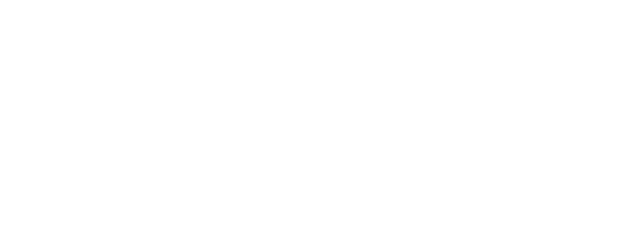
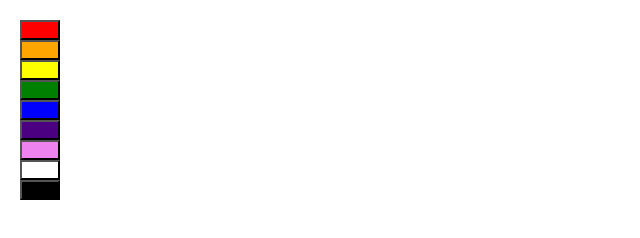
Before and after one commit to VF25G/Canvas-DrawLine-Demo1, a plain HTML site: page index.html in a window 1280 px wide. Shown: the whole page, without its empty margins (0-640 px from the left). Drawn offline with Linux system fonts and the light colour scheme.

Commit message:
add colorPalette

```diff
--- a/index.html
+++ b/index.html
@@ -10,21 +10,47 @@
 </head>
 
 <body>
-    <canvas id="canvas" width="100" height="100"></canvas>
+    <div id="canvas-wrap">
+        <canvas id="canvas" width="100" height="100"></canvas>
+        <!-- 我自己也嫌弃代码重复垃圾，等以后学到新的知识再来优化吧，Flag～ -->
+        <div class="colorPalette">
+            <button id="red" onclick="getButtonColor(id)"></button>
+            <button id="orange" onclick="getButtonColor(id)"></button>
+            <button id="yellow" onclick="getButtonColor(id)"></button>
+            <button id="green" onclick="getButtonColor(id)"></button>
+            <button id="blue" onclick="getButtonColor(id)"></button>
+            <button id="indigo" onclick="getButtonColor(id)"></button>
+            <button id="violet" onclick="getButtonColor(id)"></button>
+            <button id="white" onclick="getButtonColor(id)"></button>
+            <button id="black" onclick="getButtonColor(id)"></button>
+        </div>
+    </div>
     <script>
+        function getButtonColor(color) {
+            ctx.strokeStyle = color
+            if (color.toString() === 'white') {
+                canvasLineWidth = 40
+            } else {
+                canvasLineWidth = 8
+            }
+        }
+
+
         let painting = false
         //let paintingRadius = 10
+        let canvasLineWidth = 8
         let last
+
 
         var canvas = document.getElementById("canvas");
         canvas.width = document.documentElement.clientWidth;
         canvas.height = document.documentElement.clientHeight;
 
         var ctx = canvas.getContext("2d");
-        ctx.fillStyle = "black";
-        ctx.strokeStyle = "none";
+        //ctx.fillStyle = "blue";
+        ctx.strokeStyle = "black";
         ctx.lineCap = "round";
-        ctx.lineWidth = 10;
+
 
         var isTouchDevice = 'ontouchstart' in document.documentElement;
         if (isTouchDevice) {
@@ -58,6 +84,7 @@
         }
 
         function drawLine(x1, y1, x2, y2) {
+            ctx.lineWidth = canvasLineWidth;
             ctx.beginPath();
             ctx.moveTo(x1, y1);
             ctx.lineTo(x2, y2);
--- a/style.css
+++ b/style.css
@@ -7,3 +7,52 @@
 #canvas {
  display: block;
 }
+
+#canvas-wrap {
+    position: relative;
+}
+
+
+.colorPalette {
+    display: flex;
+    flex-direction: column;
+}
+
+.colorPalette {
+    position: absolute;
+    top: 20px;
+    left: 20px;
+}
+
+button {
+    width: 40px;
+    height: 20px;
+}
+
+button:first-child{
+    background-color: Red;
+}
+button:nth-child(2){
+    background-color: orange;
+}
+button:nth-child(3){
+    background-color: yellow;
+}
+button:nth-child(4){
+    background-color: green;
+}
+button:nth-child(5){
+    background-color: blue;
+}
+button:nth-child(6){
+    background-color: indigo;
+}
+button:nth-child(7){
+    background-color: violet;
+}
+button:nth-child(8){
+    background-color: white;
+}
+button:last-child {
+    background-color: black;
+}
```
